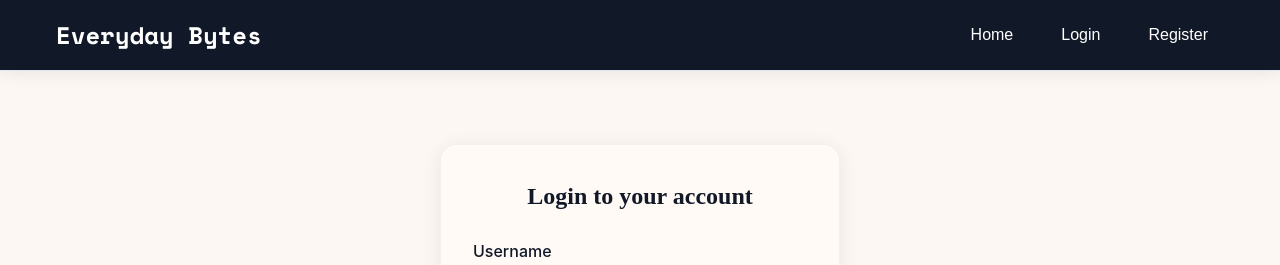
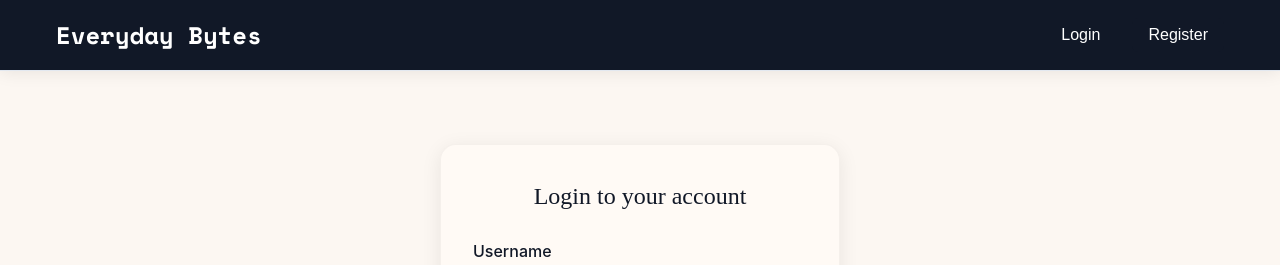
Before and after one commit to KevinPCanada/demo-blog, a React (Vite) app in the folder client/: page /login in a window 1280 px wide. Shown: the top 265 px of the page. Built offline with nearby package versions, Linux system fonts and the light colour scheme.

Commit message:
Change: Minor header and font-weight change.

```diff
--- a/client/src/App.css
+++ b/client/src/App.css
@@ -526,7 +526,7 @@ body {
   margin-bottom: 1.5rem;
   color: #111827;
   font-size: 1.5rem;
-  font-weight: 600;
+  font-weight: 500;
   font-family: "source-serif-4", serif;
 }
 
--- a/client/src/components/Layout/Header.jsx
+++ b/client/src/components/Layout/Header.jsx
@@ -7,7 +7,7 @@ const Header = () => {
 
   const handleLogout = async () => {
     await logout();
-    navigate("/");
+    navigate("/login");
   };
 
   return (
@@ -17,9 +17,6 @@ const Header = () => {
           <h2>Everyday Bytes</h2>
         </div>
         <nav className="nav">
-          <button className="nav-link" onClick={() => navigate("/")}>
-            Home
-          </button>
           {user ? (
             <>
               <button className="nav-link" onClick={() => navigate("/create")}>
```
